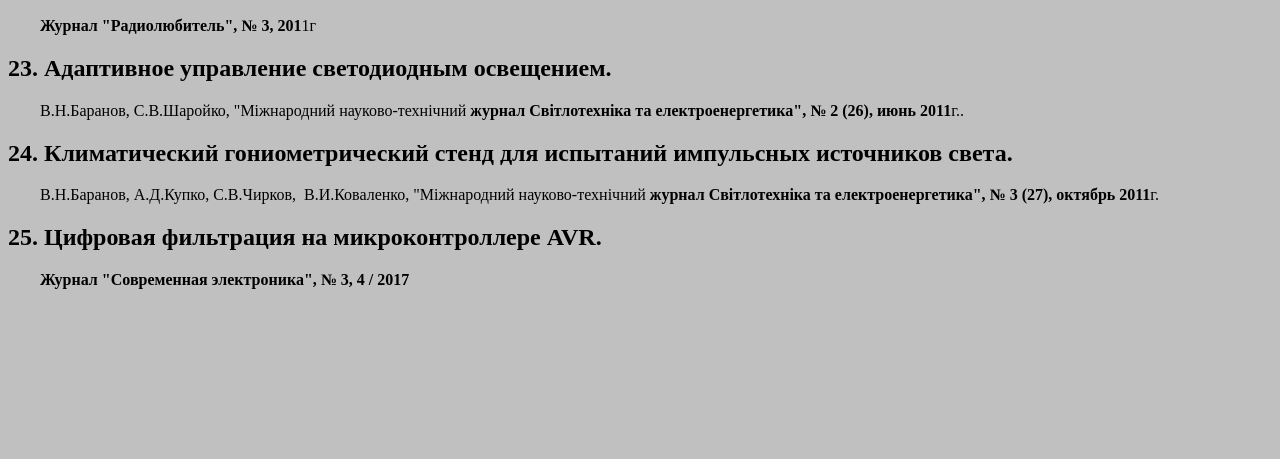
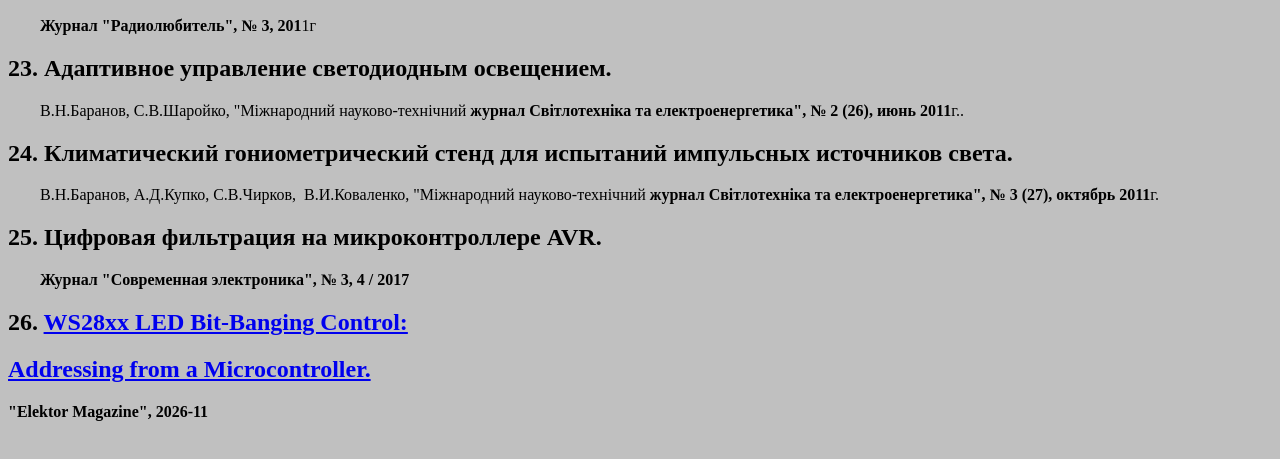
Before and after one commit to diyproj/projects, a plain HTML site: page publications.html in a window 1280 px wide. Shown: the part 2420-2879 px from the top of the page. Drawn offline with Linux system fonts and the light colour scheme.

Commit message:
Add files via upload

```diff
--- a/publications.html
+++ b/publications.html
@@ -1,5 +1,6 @@
 <!DOCTYPE HTML PUBLIC "-//W3C//DTD HTML 4.01 Transitional//EN">
 <html><head>
+
 
 
 
@@ -333,7 +334,17 @@ Lux (СВIТЛО ЛЮКС),
 <span style="font-weight: bold;">&nbsp;&nbsp;&nbsp; &nbsp;&nbsp;&nbsp;
 Журнал</span>
 <span style="font-weight: bold;">"Современная электроника", № 3, 4 /
-2017</span><br>
+2017</span><span style="font-weight: bold;"></span><br>
+
+
+<h2 style="text-align: left;">26. <a href="https://www.elektormagazine.com/articles/ws28xx-led-bitbanging-control" target="_blank">WS28xx LED Bit-Banging Control:</a></h2>
+
+<h2 style="text-align: left;"><a href="https://www.elektormagazine.com/articles/ws28xx-led-bitbanging-control" target="_blank">Addressing from a Microcontroller.</a></h2>
+
+
+
+<span style="font-weight: bold;">
+"Elektor Magazine", 2026-11</span><br>
 
 <br>
 
```
